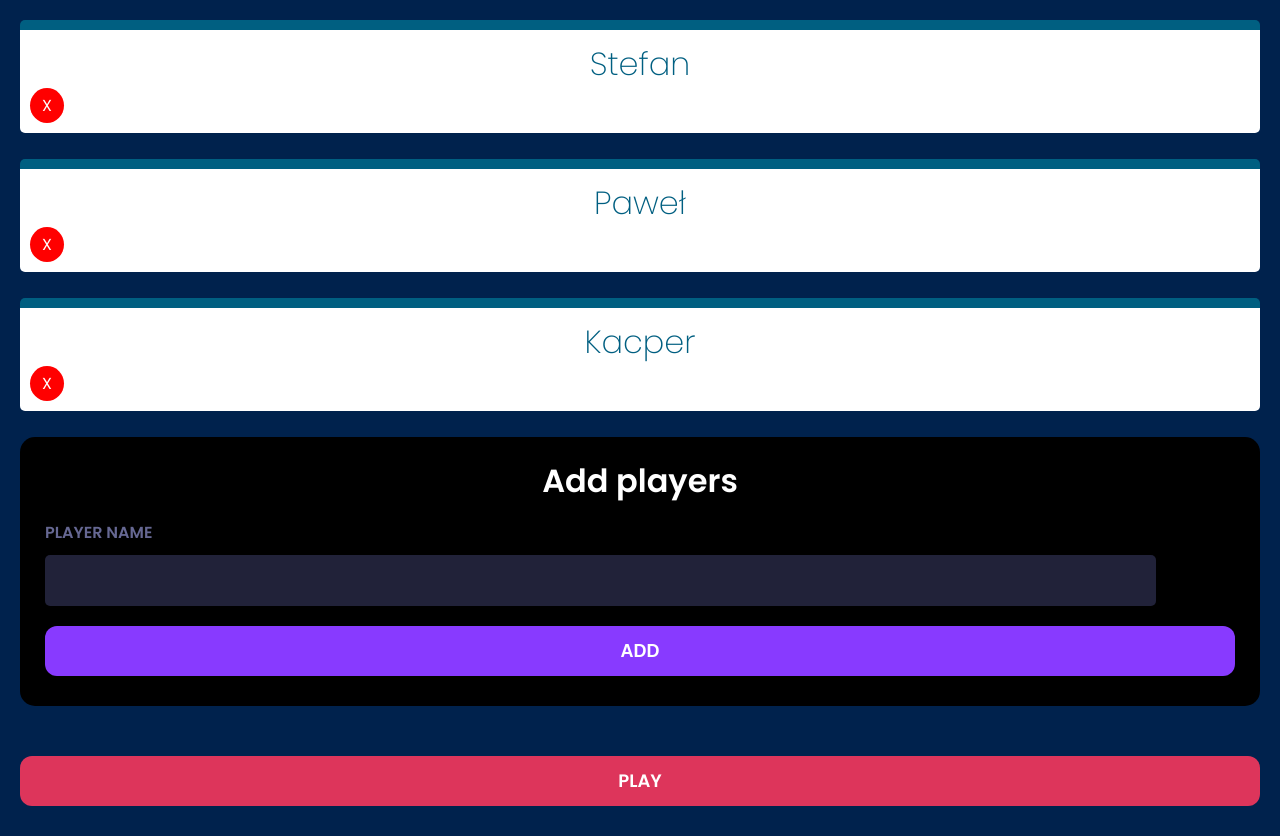
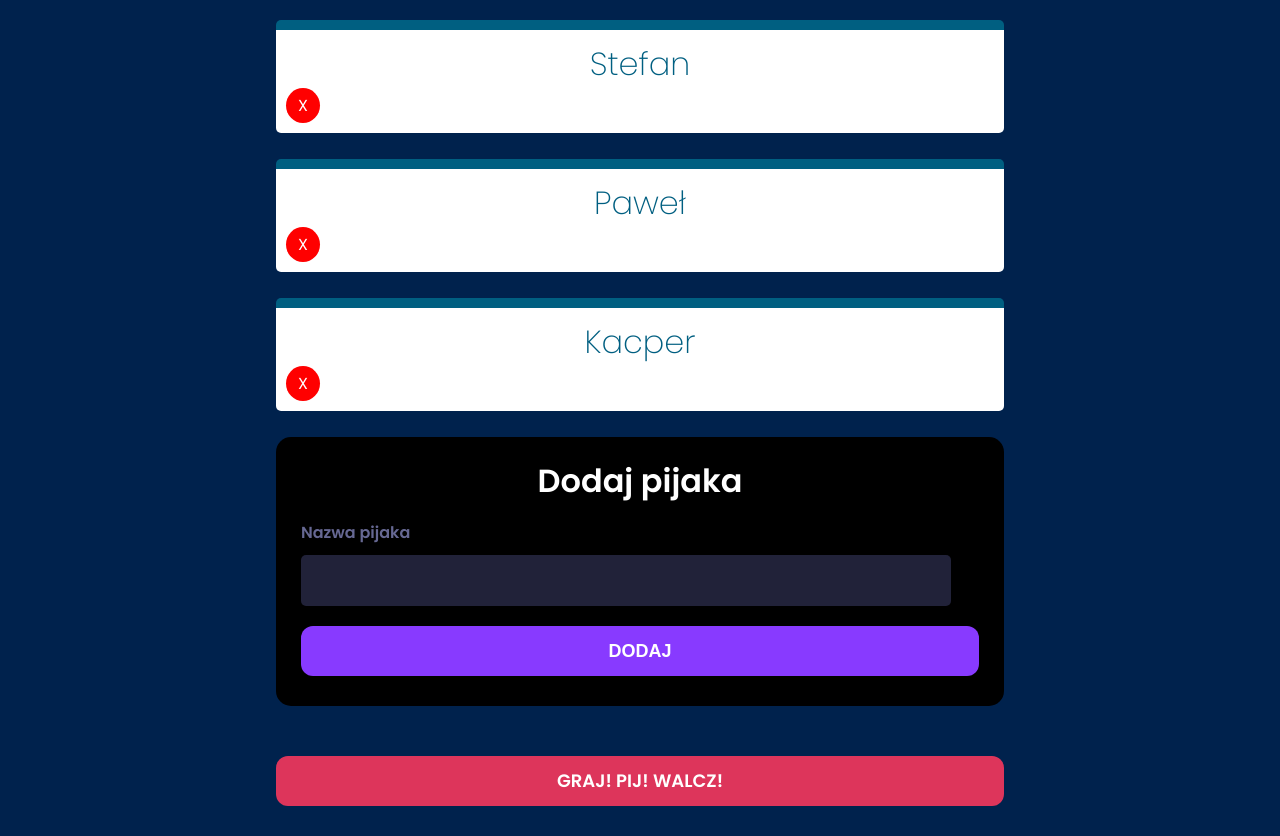
Before and after one commit to Sharqiewicz/Vodcat, a React (Create React App) app: page /players in a window 1280 px wide. Built offline with nearby package versions, Linux system fonts and the light colour scheme.

Commit message:
change colors

```diff
--- a/src/components/AlcoholForm/AlcoholForm.styles.ts
+++ b/src/components/AlcoholForm/AlcoholForm.styles.ts
@@ -4,11 +4,11 @@ export const Form = styled.form`
   background: black;
   padding: 20px 25px;
   border-radius: 15px;
+  width: 100%;
 
   transition: 0.5s;
 
-  &:hover{
-    transform: scale(1.2);
+  &:hover {
     cursor: pointer;
   }
 `;
@@ -91,7 +91,7 @@ export const FormColor = styled.input`
 `;
 
 export const SpecialHeader = styled.label`
-    color: #666893;
+  color: #666893;
   font-size: 16px;
   font-weight: 600;
   font-weight: 200;
--- a/src/components/AlcoholForm/AlcoholForm.tsx
+++ b/src/components/AlcoholForm/AlcoholForm.tsx
@@ -21,19 +21,21 @@ const AlcoholForm = () => {
 
   return (
     <S.Form onSubmit={handleSubmit(onSubmit)}>
-      <S.FormHeader>Add an alcohol </S.FormHeader>
+      <S.FormHeader>Dodaj Alkohol </S.FormHeader>
 
-      <S.Label>alcohol name</S.Label>
+      <S.Label>Nazwa</S.Label>
+      <br />
       <S.FormField type="text" {...register('name', { required: true })} />
-
-      <S.Label>alcohol percentage</S.Label>
+      <br />
+      <S.Label>Woltarz</S.Label>
+      <br />
       <S.FormField type="number" {...register('percentage', { required: true })} />
       <S.FormSpecial>
-        <S.SpecialHeader>alcohol color</S.SpecialHeader>
+        <S.SpecialHeader>Kolor</S.SpecialHeader>
         <S.FormColor type="color" {...register('color', { required: true })} />
       </S.FormSpecial>
       <S.FormControl>
-        <S.SpecialHeader>double points?</S.SpecialHeader>
+        <S.SpecialHeader>Podwoić punkty?</S.SpecialHeader>
         <S.FormCheckbox type="checkbox" {...register('bonus')} />
       </S.FormControl>
       <S.SubmitButton type="submit" value="ADD" />
--- a/src/components/Item/Item.styles.ts
+++ b/src/components/Item/Item.styles.ts
@@ -1,7 +1,7 @@
 import styled from 'styled-components';
 
 export const ItemContainer = styled.div`
-  background: ${(props) => (props.theme.bonus ? 'var(--veryDarkBlue)' : 'white')};
+  background: ${(props) => (props.theme.bonus ? '#5D0E41' : 'white')};
   width: 100%;
   margin-bottom: 26px;
   height: 120px;
@@ -15,8 +15,7 @@ export const ItemContainer = styled.div`
 
   color: ${(props) => (props.theme.bonus ? 'white' : 'var(--veryDarkBlue)')};
 
-  &:hover{
-    transform: scale(1.2);
+  &:hover {
     cursor: pointer;
   }
 `;
--- a/src/components/PlayerCard/PlayerCard.styles.ts
+++ b/src/components/PlayerCard/PlayerCard.styles.ts
@@ -14,15 +14,14 @@ export const Container = styled.div`
   color: ${(props) => (props.theme.bonus ? 'white' : 'var(--veryDarkBlue)')};
 
   transition: 0.5s;
-  &:hover{
-    transform: scale(1.2);
+  &:hover {
     cursor: pointer;
   }
 `;
 
 export const GoldContainer = styled.div`
-background: #FFD700;
-color: 	#a17f1a;
+  background: #ffd700;
+  color: #a17f1a;
   font-weight: 600;
   width: 100%;
   margin-bottom: 26px;
@@ -33,15 +32,14 @@ border-radius: 5px;
   padding: 10px;
   border-top: 10px solid #a17f1a;
   transition: 0.5s;
-&:hover{
-  transform: scale(1.2);
+  &:hover {
     cursor: pointer;
   }
-`
+`;
 
 export const SilverContainer = styled.div`
-background: #D1D1D1;
-color: #AFAFAF;
+  background: #d1d1d1;
+  color: #afafaf;
   font-weight: 600;
   width: 100%;
   margin-bottom: 26px;
@@ -50,17 +48,16 @@ flex-wrap: wrap;
   align-items: space-between;
   border-radius: 5px;
   padding: 10px;
-border-top: 10px solid #AFAFAF;
+  border-top: 10px solid #afafaf;
   transition: 0.5s;
-&:hover{
-  transform: scale(1.2);
+  &:hover {
     cursor: pointer;
   }
-`
+`;
 
 export const BrownContainer = styled.div`
   background: brown;
-color: #5C4033;
+  color: #5c4033;
   font-weight: 600;
   width: 100%;
   margin-bottom: 26px;
@@ -69,14 +66,13 @@ flex-wrap: wrap;
   align-items: space-between;
   border-radius: 5px;
   padding: 10px;
-border-top: 10px solid #5C4033;
+  border-top: 10px solid #5c4033;
 
   transition: 0.5s;
-&:hover{
-  transform: scale(1.2);
+  &:hover {
     cursor: pointer;
   }
-`
+`;
 
 export const Name = styled.div`
   text-align: center;
--- a/src/components/PlayersForm/PlayersForm.styles.ts
+++ b/src/components/PlayersForm/PlayersForm.styles.ts
@@ -1,4 +1,4 @@
-import styled from 'styled-components'
+import styled from 'styled-components';
 
 export const Form = styled.form`
   background: black;
@@ -7,8 +7,7 @@ border-radius: 15px;
   width: 100%;
 
   transition: 0.5s;
-&:hover{
-  transform: scale(1.2);
+  &:hover {
     cursor: pointer;
   }
 `;
@@ -40,26 +39,24 @@ export const Label = styled.label`
   font-weight: 600;
 `;
 
-
 export const SubmitButton = styled.input`
-
   background-color: #883aff;
   border: 1px solid transparent;
-  border-radius: .75rem;
+  border-radius: 0.75rem;
   box-sizing: border-box;
-  color: #FFFFFF;
+  color: #ffffff;
   cursor: pointer;
   flex: 0 0 auto;
   font-size: 1.125rem;
   font-weight: 600;
   line-height: 1.5rem;
-  padding: .75rem 1.2rem;
+  padding: 0.75rem 1.2rem;
   text-align: center;
-  text-decoration: none #6B7280 solid;
+  text-decoration: none #6b7280 solid;
   text-decoration-thickness: auto;
-  transition-duration: .2s;
-  transition-property: background-color,border-color,color,fill,stroke;
-  transition-timing-function: cubic-bezier(.4, 0, 0.2, 1);
+  transition-duration: 0.2s;
+  transition-property: background-color, border-color, color, fill, stroke;
+  transition-timing-function: cubic-bezier(0.4, 0, 0.2, 1);
   user-select: none;
   -webkit-user-select: none;
   touch-action: manipulation;
--- a/src/components/PlayersForm/PlayersForm.tsx
+++ b/src/components/PlayersForm/PlayersForm.tsx
@@ -18,11 +18,11 @@ const AlcoholForm = () => {
 
   return (
     <Form onSubmit={handleSubmit(onSubmit)}>
-      <FormHeader>Add players </FormHeader>
+      <FormHeader>Dodaj pijaka </FormHeader>
 
-      <Label>PLAYER NAME</Label>
+      <Label>Nazwa pijaka</Label>
       <FormField type="text" {...register('name', { required: true })} />
-      <SubmitButton type="submit" value="ADD" />
+      <SubmitButton type="submit" value="DODAJ" />
     </Form>
   );
 };
--- a/src/pages/ChoicePage/ChoicePage.tsx
+++ b/src/pages/ChoicePage/ChoicePage.tsx
@@ -11,8 +11,8 @@ const ChoicePage = () => {
   const items: Alcohol[] = useSelector((state: RootState) => state.alcohol.items);
   const isEmpty = useValidation({ dependency: items, defaultValue: false });
 
-  console.log(isEmpty);
   return (
+    <div style={{ width: '60%', margin: 'auto' }}>
       <NormalLayout>
         <Container>
           {items.map((item: Alcohol) => (
@@ -24,6 +24,7 @@ const ChoicePage = () => {
           </RouteButton>
         </Container>
       </NormalLayout>
+    </div>
   );
 };
 
--- a/src/pages/GamePage/components/RoundResults/index.tsx
+++ b/src/pages/GamePage/components/RoundResults/index.tsx
@@ -11,25 +11,25 @@ const compare = (a: Player, b: Player) => {
 };
 
 interface RoundResultsProps {
-  setIsNewRound: React.Dispatch<React.SetStateAction<boolean>>
+  setIsNewRound: React.Dispatch<React.SetStateAction<boolean>>;
 }
 
-export const RoundResults: React.FC<RoundResultsProps> = ({setIsNewRound}) => {
+export const RoundResults: React.FC<RoundResultsProps> = ({ setIsNewRound }) => {
   const players: Player[] = useSelector((state: RootState) => state.players.list);
   const playersCopy = [...players];
 
   return (
     <NormalLayout>
+      <div style={{ width: '60%', margin: 'auto' }}>
         <Container>
           {playersCopy.sort(compare).map((player: any) => (
             <PlayerCard {...player} withPoints={true} />
           ))}
           <NormalButton onClick={() => setIsNewRound(false)}>NEXT ROUND</NormalButton>
 
-        <RouteButton to="/finish">
-          FINISH GAME
-        </RouteButton>
+          <RouteButton to="/finish">FINISH GAME</RouteButton>
         </Container>
+      </div>
     </NormalLayout>
   );
 };
--- a/src/pages/PlayersPage/PlayersPage.tsx
+++ b/src/pages/PlayersPage/PlayersPage.tsx
@@ -12,6 +12,7 @@ const PlayersPage = () => {
   const isEmpty = useValidation({ dependency: players, defaultValue: false });
   return (
     <NormalLayout>
+      <div style={{ width: '60%', margin: 'auto' }}>
         <Container>
           {players.map((player: any) => (
             <PlayerCard {...player} />
@@ -19,9 +20,10 @@ const PlayersPage = () => {
           <Form />
 
           <RouteButton to="/game" className={isEmpty ? 'disabled' : ''}>
-          PLAY
+            GRAJ! PIJ! WALCZ!
           </RouteButton>
         </Container>
+      </div>
     </NormalLayout>
   );
 };
```
Also changed, not shown: src/layouts/NormalLayout.tsx (+3 -8 lines). Lines whose indentation alone changed are shown as unchanged.
